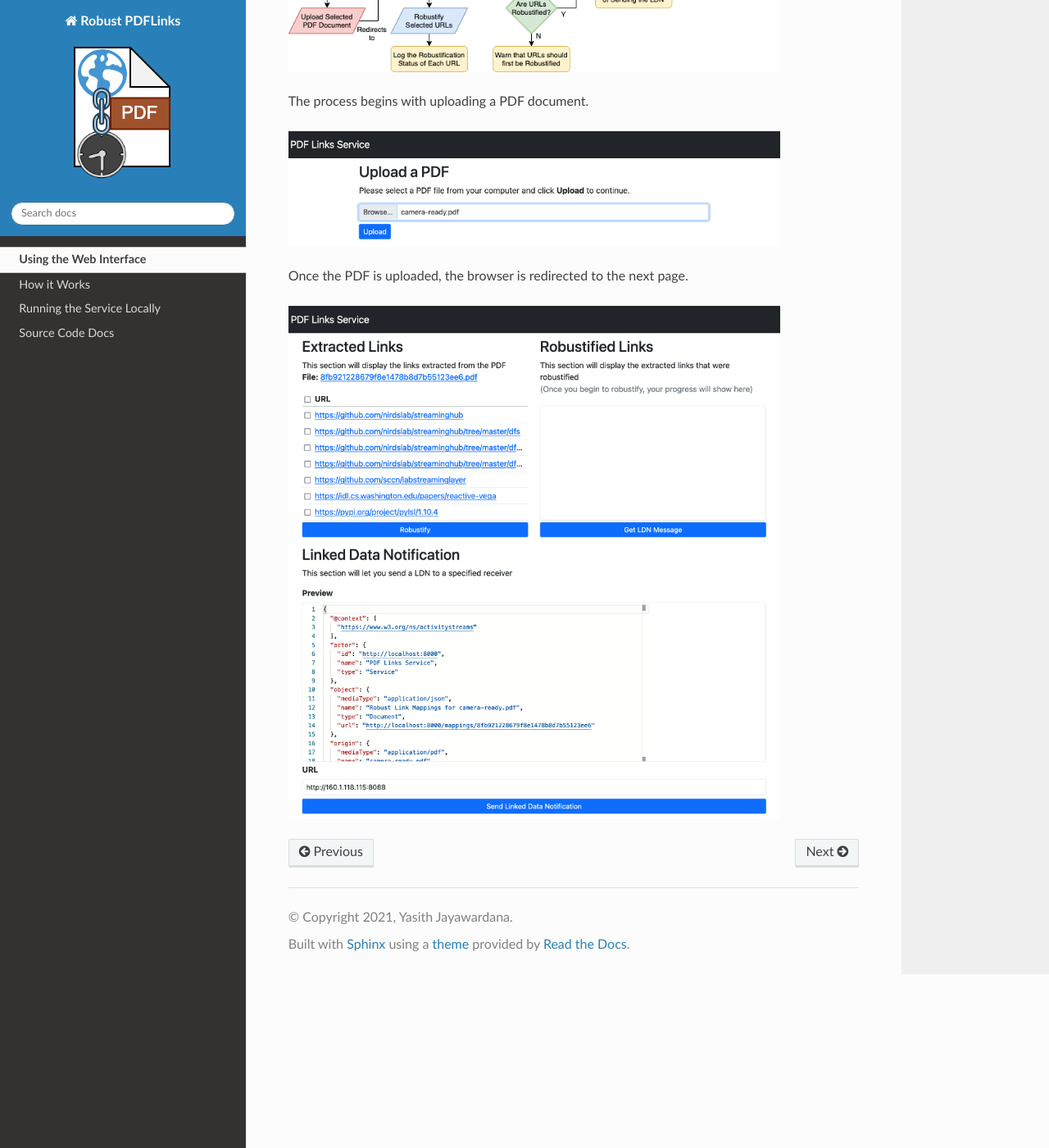
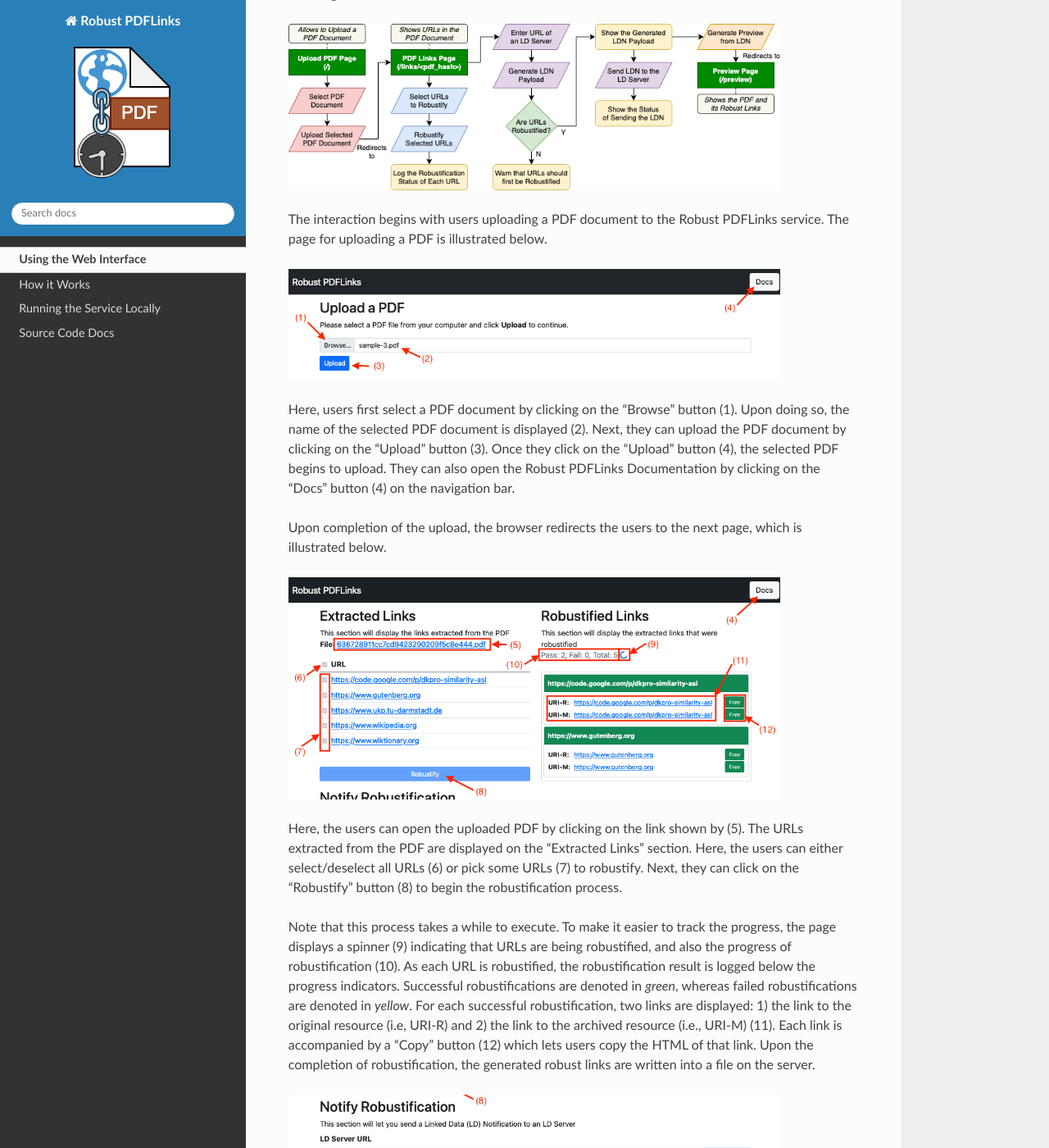
Before and after one commit to yasithdev/pdf-links-service, a Sphinx documentation site: the page built from docs/usage.rst, in a window 1280 px wide and 1400 px high, scrolled down 275 px. Shown: the whole window at 82% size. Built offline with Sphinx 7.4.7 and the Read the Docs theme 2.0.0, drawn with Linux system fonts in a browser that asks for light colours; some of the changed text lies outside the part shown.

Commit message:
update the using the webui section

```diff
--- a/docs/usage.rst
+++ b/docs/usage.rst
@@ -1,15 +1,63 @@
 Using the Web Interface
 =======================
+
+The Robust PDFLinks service provides a web interface to experiment with the process of robustifying URLs in PDF
+documents and notifying Linked Data (LD) servers of the creation of Robust Links.
+
+The diagram below summarizes the interaction of a user with the Robust PDFLinks service.
 
 .. image:: /_static/interaction-diagram.png
    :width: 600
 
-The process begins with uploading a PDF document.
+
+The interaction begins with users uploading a PDF document to the Robust PDFLinks service.
+The page for uploading a PDF is illustrated below.
 
 .. image:: /_static/1-upload-pdf.png
    :width: 600
 
-Once the PDF is uploaded, the browser is redirected to the next page.
+Here, users first select a PDF document by clicking on the "Browse" button (1).
+Upon doing so, the name of the selected PDF document is displayed (2).
+Next, they can upload the PDF document by clicking on the "Upload" button (3).
+Once they click on the "Upload" button (4), the selected PDF begins to upload.
+They can also open the Robust PDFLinks Documentation by clicking on the "Docs" button (4) on the navigation bar.
+
+Upon completion of the upload, the browser redirects the users to the next page, which is illustrated below.
 
 .. image:: /_static/2-process-links.png
    :width: 600
+
+Here, the users can open the uploaded PDF by clicking on the link shown by (5).
+The URLs extracted from the PDF are displayed on the "Extracted Links" section.
+Here, the users can either select/deselect all URLs (6) or pick some URLs (7) to robustify.
+Next, they can click on the "Robustify" button (8) to begin the robustification process.
+
+Note that this process takes a while to execute.
+To make it easier to track the progress, the page displays a spinner (9) indicating that URLs are being robustified,
+and also the progress of robustification (10).
+As each URL is robustified, the robustification result is logged below the progress indicators.
+Successful robustifications are denoted in *green*, whereas failed robustifications are denoted in *yellow*.
+For each successful robustification, two links are displayed:
+1) the link to the original resource (i.e, URI-R) and
+2) the link to the archived resource (i.e., URI-M) (11).
+Each link is accompanied by a "Copy" button (12) which lets users copy the HTML of that link.
+Upon the completion of robustification, the generated robust links are written into a file on the server.
+
+.. image:: /_static/3-send-ldn.png
+   :width: 600
+
+Next, the users can notify a Linked Data (LD) server of the existence of robust links for the PDF.
+They first enter a URL of the LD server that they wish to notify (13), and click on the "Preview LDN" button (14)
+to preview the LDN payload on the "LDN Preview" section underneath.
+Upon doing this, they can click on the "Send LDN" button (15) to send the LDN to the specified LD Server.
+They can also preview the PDF and its robust links on a separate page by clicking the "Preview Result" button (16).
+
+.. image:: /_static/4-preview.png
+   :width: 600
+
+In the preview page, the PDF document is displayed in the left, and the Robust Links are displayed on the right.
+This page uses the Robust Links CSS/JS to function.
+The "Robust Links" section on the right, displays the Robust Links of the PDF document.
+The original resource pointed by the URL can be opened by either clicking on the respective URL (17).
+In addition, the dropdown expander (18) can be clicked on to reveal the robust links menu (19).
+In this menu, users are able to navigate to either the original resource or an archived copy of that resource.
```
Also changed, not shown: docs/_static/1-upload-pdf.png, docs/_static/2-process-links.png, docs/_static/3-send-ldn.png (added), docs/_static/4-preview.png (added).
